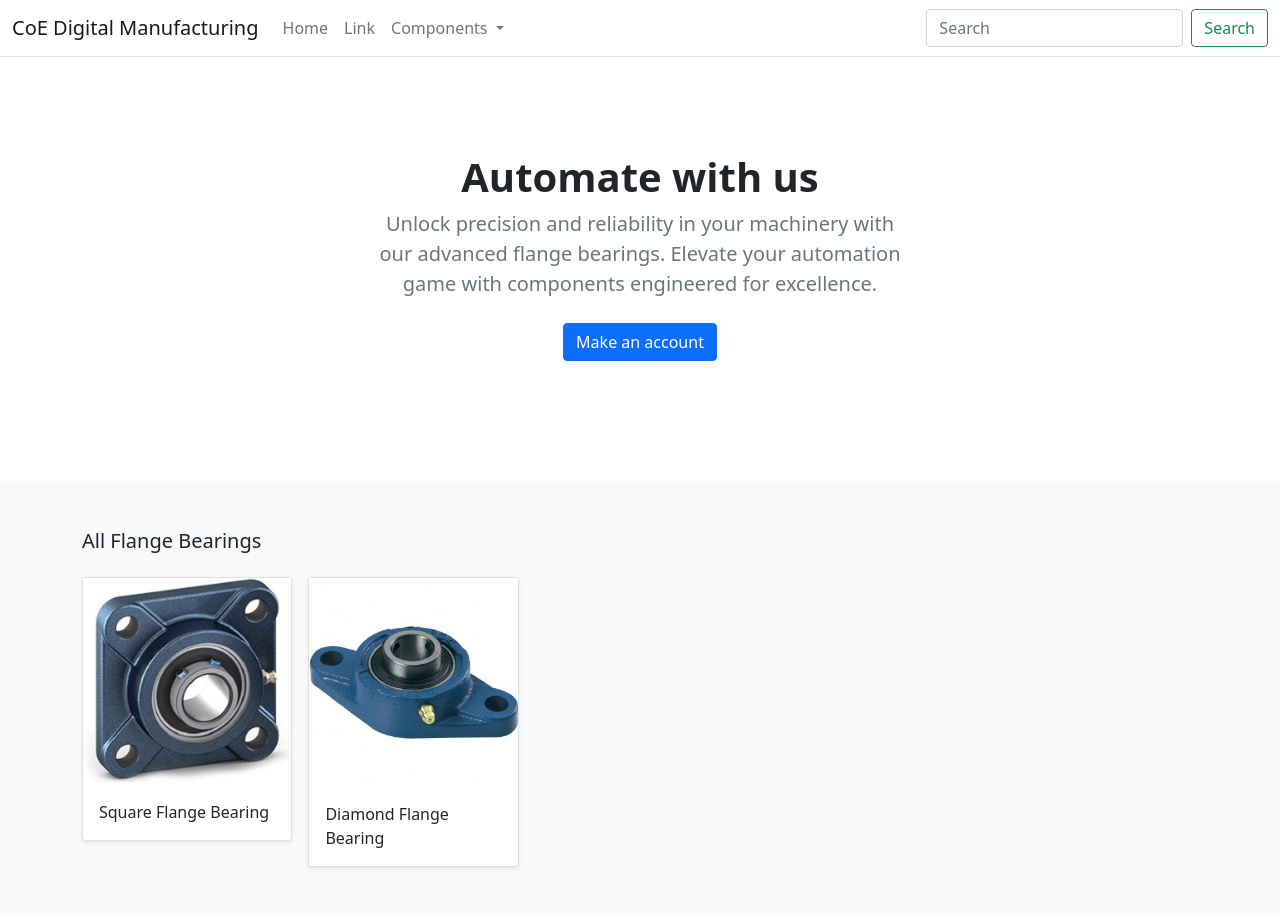
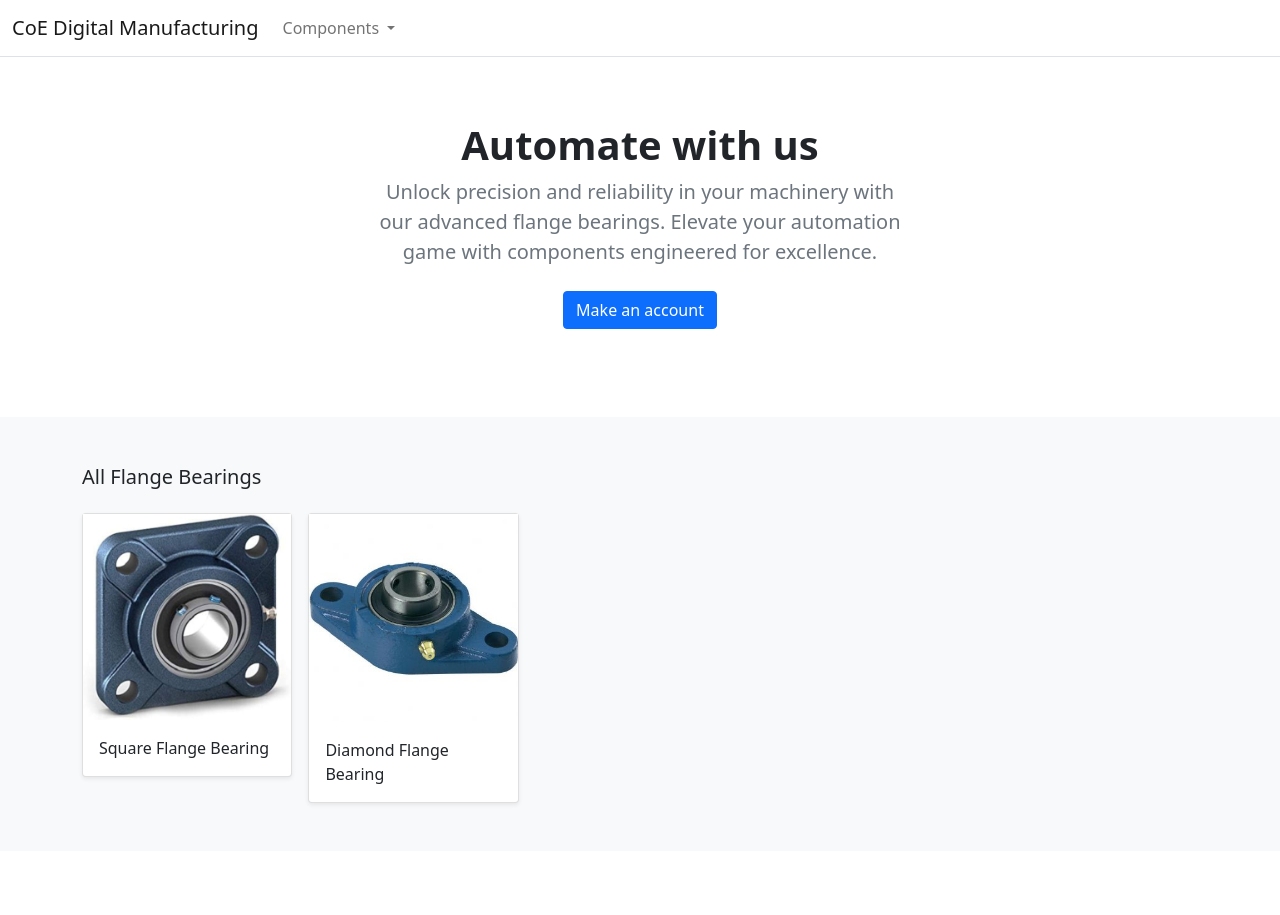
Before and after one commit to keivalya/COE-DM-Orders, a Django app: page / in a window 1280 px wide. After the commit the page ends 806 px from the top, so only its background shows below. Run offline with Django 4.2, Linux system fonts and the light colour scheme; data comes from the database, SQL or seed files in the repository.

Commit message:
changes done

```diff
--- a/core/settings.py
+++ b/core/settings.py
@@ -47,7 +47,7 @@
                 "django.template.context_processors.request",
                 "django.contrib.auth.context_processors.auth",
                 "django.contrib.messages.context_processors.messages",
-                "store.views.categories",
+                "store.context_processors.categories",
             ],
         },
     },
--- /dev/null
+++ b/store/context_processors.py
@@ -0,0 +1,6 @@
+from .models import Category
+
+def categories(request):
+    return {
+        'categories': Category.objects.all()
+    }
--- a/store/models.py
+++ b/store/models.py
@@ -1,6 +1,10 @@
 from django.db import models
 from django.contrib.auth.models import User
 from django.urls import reverse
+
+class ProductManager(models.Manager):
+    def get_queryset(self):
+        return super(ProductManager, self).get_queryset().filter(is_active=True)
 
 class Category(models.Model):
     name = models.CharField(max_length=255, db_index=True)
@@ -21,13 +25,15 @@
     title = models.CharField(max_length=255)
     author = models.CharField(max_length=255, default='admin')
     description = models.TextField(blank=True)
-    image = models.ImageField(upload_to='images/')
+    image = models.ImageField(upload_to='images/', default='images/default.jpg')
     slug = models.SlugField(max_length=255)
     price = models.DecimalField(max_digits=6, decimal_places=2)
     in_stock = models.BooleanField(default=True)
     is_active = models.BooleanField(default=True)
     created = models.DateTimeField(auto_now_add=True)
     updated = models.DateTimeField(auto_now=True)
+    objects = models.Manager()
+    products = ProductManager()
 
     class Meta:
         verbose_name_plural = 'Products'
--- a/store/urls.py
+++ b/store/urls.py
@@ -5,7 +5,7 @@
 app_name = 'store'
 
 urlpatterns = [
-    path('', views.all_products, name='all_products'),
-    path('item/<slug:slug>/', views.product_detail, name='product_detail'),
-    path('search/<slug:category_slug>/', views.category_list, name='category_list'),
+    path('', views.product_all, name='product_all'),
+    path('<slug:slug>', views.product_detail, name='product_detail'),
+    path('shop/<slug:category_slug>', views.category_list, name='category_list'),
 ]
--- a/store/views.py
+++ b/store/views.py
@@ -1,18 +1,13 @@
 from django.shortcuts import get_object_or_404, render
 from .models import Category, Product
 
-def categories(request):
-    return {
-        'categories': Category.objects.all()
-    }
-
-def all_products(request):
-    products = Product.objects.all()
+def product_all(request):
+    products = Product.products.all()
     return render(request, 'store/home.html', {'products': products})
 
 def product_detail(request, slug):
     product = get_object_or_404(Product, slug=slug, in_stock=True)
-    return render(request, 'store/products/detail.html', {'product':product})
+    return render(request, 'store/products/single.html', {'product':product})
 
 def category_list(request, category_slug):
     category = get_object_or_404(Category, slug=category_slug)
--- a/templates/store/base.html
+++ b/templates/store/base.html
@@ -14,26 +14,20 @@
     <header>
         <nav class="navbar navbar-expand-md navbar-light bg-white border-bottom">
             <div class="container-fluid">
-                <a class="navbar-brand" href="{% url "store:all_products" %}">CoE Digital Manufacturing</a>
+                <a class="navbar-brand" href="/">CoE Digital Manufacturing</a>
                 <button class="navbar-toggler" type="button" data-bs-toggle="collapse" data-bs-target="#navbarCollapse"
                     aria-controls="navbarCollapse" aria-expanded="false" aria-label="Toggle navigation">
                     <span class="navbar-toggler-icon"></span>
                 </button>
                 <div class="collapse navbar-collapse" id="navbarCollapse">
                     <ul class="navbar-nav me-auto mb-2 mb-md-0">
-                        <li class="nav-item active">
-                            <a class="nav-link" aria-current="page" href="/">Home</a>
-                        </li>
-                        <li class="nav-item">
-                            <a class="nav-link" href="#">Link</a>
-                        </li>
                         <li class="nav-item dropdown">
                             <a class="nav-link dropdown-toggle" href="#" id="navbarDropdown" role="button"
                                 data-bs-toggle="dropdown" aria-expanded="false">
                                 Components
                             </a>
                             <ul class="dropdown-menu" aria-labelledby="navbarDropdown">
-                                <li><a class="dropdown-item" href="{% url "store:all_products" %}">All</a></li>
+                                <li><a class="dropdown-item" href="{% url "store:product_all" %}">All</a></li>
                                 {% for c in categories %}
                                 <li {% if category.slug == c.slug %}class="selected" {% endif %}>
                                     <a class="dropdown-item" href="{{ c.get_absolute_url }}">{{ c.name|title }}</a>
@@ -42,10 +36,6 @@
                             </ul>
                         </li>
                     </ul>
-                    <form class="d-flex">
-                        <input class="form-control me-2" type="search" placeholder="Search" aria-label="Search">
-                        <button class="btn btn-outline-success" type="submit">Search</button>
-                    </form>
                 </div>
             </div>
         </nav>
--- a/templates/store/home.html
+++ b/templates/store/home.html
@@ -7,7 +7,7 @@
 <main>
 
   <section class="py-5 text-center container">
-    <div class="row py-lg-5">
+    <div class="row py-lg-3">
       <div class="col-lg-6 col-md-8 mx-auto">
         <h1 class="h1 fw-bold">Automate with us</h1>
         <p class="lead text-muted">
```
Also changed, not shown: templates/store/products/single.html (renamed from templates/store/products/detail.html), 1 other file.
